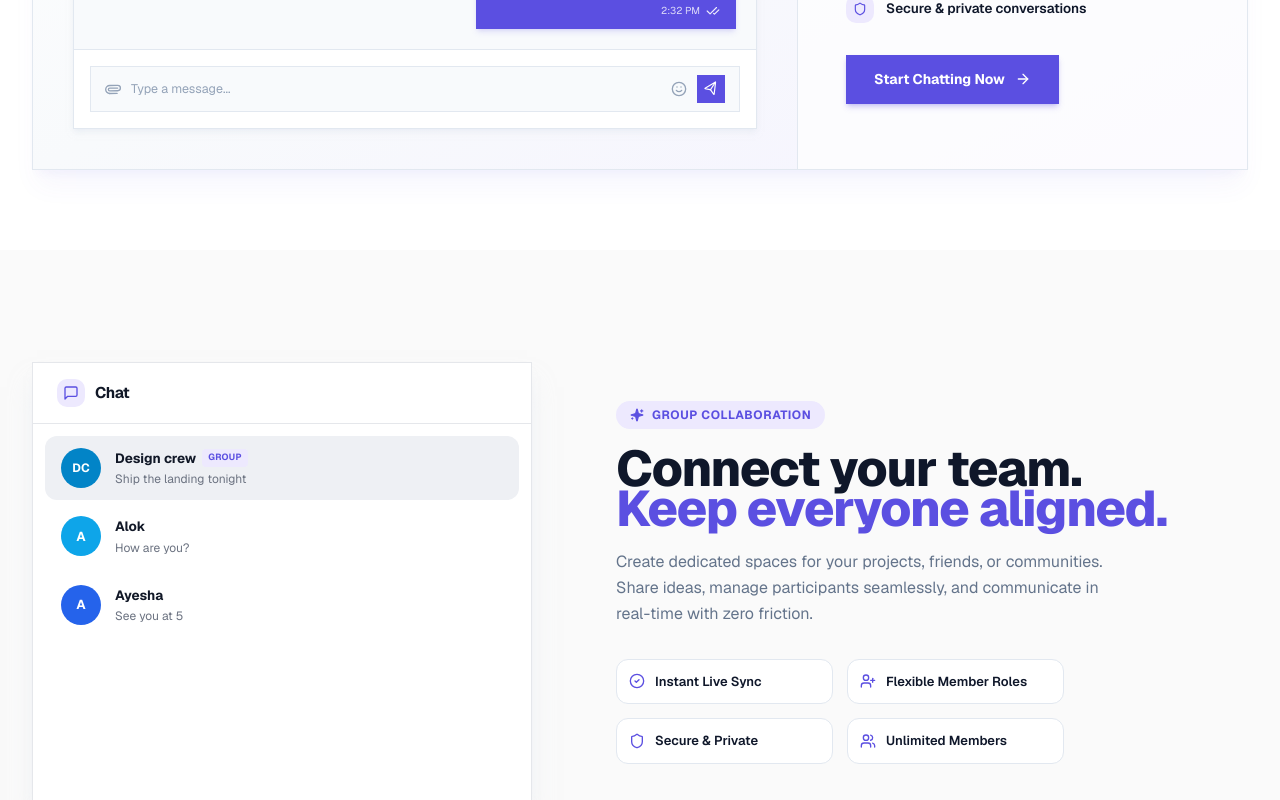
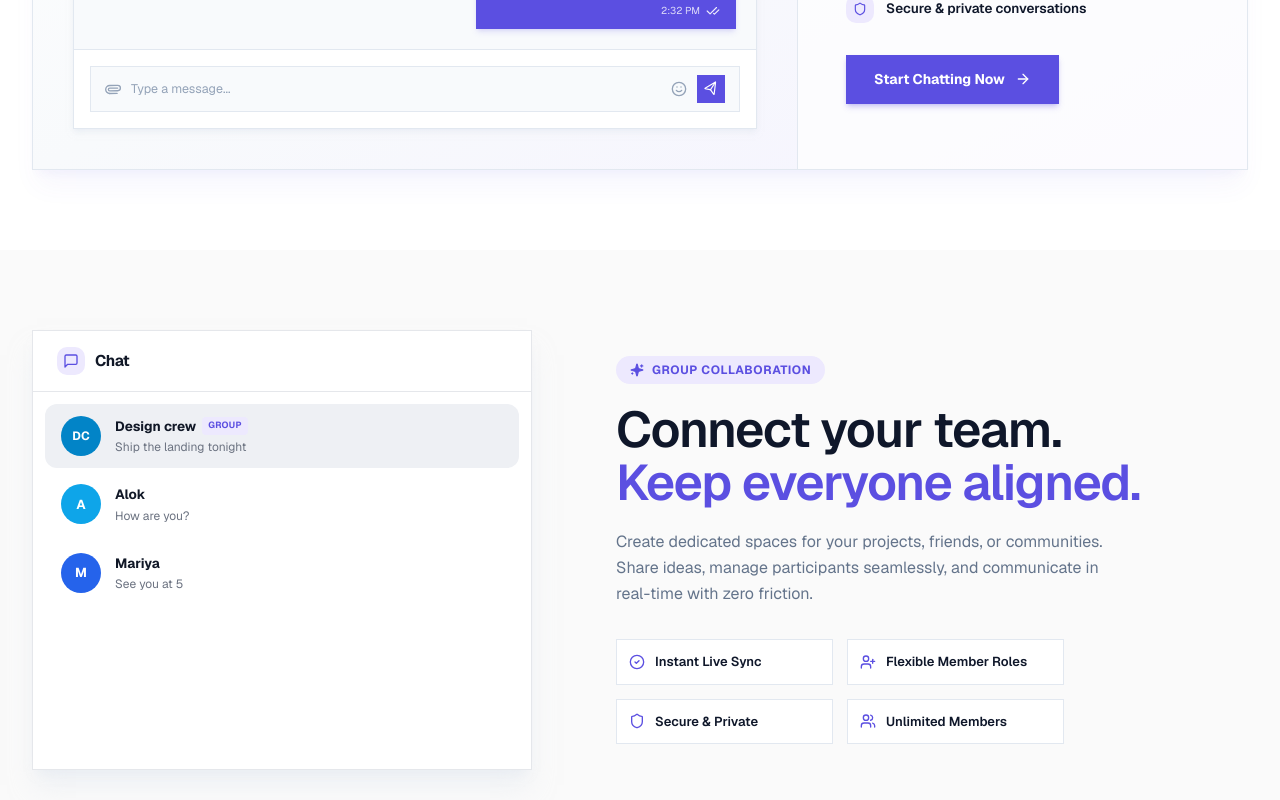
Before and after one commit to Alok4D/chat-app-frontend, a Next.js app: page / in a window 1280 px wide. Shown: the part 2000-2800 px from the top of the page. Built offline with nearby package versions, Linux system fonts and the light colour scheme.

Commit message:
feat: implement landing page components and global styles

```diff
--- a/app/(landing)/_components/ChatPreview.tsx
+++ b/app/(landing)/_components/ChatPreview.tsx
@@ -112,7 +112,7 @@ export const ChatPreview: React.FC = () => {
   }, [hasStarted]);
 
   return (
-    <section ref={sectionRef} id="preview" className="py-14 md:py-20 bg-white select-none">
+    <section ref={sectionRef} id="preview" className="py-14 md:py-20 bg-white select-none scroll-mt-10">
       <div className="max-w-7xl mx-auto px-4 sm:px-6 lg:px-8">
 
         {/* ── Main Container (Light, Modern, Seamless with project color palette) ── */}
--- a/app/(landing)/_components/Footer.tsx
+++ b/app/(landing)/_components/Footer.tsx
@@ -19,7 +19,7 @@ export const Footer: React.FC = () => {
             <Link href={ROUTES.HOME} className="flex items-center gap-3 mb-5 group">
               <div className="h-10 px-2.5 py-1 flex items-center justify-center shadow-md group-hover:scale-105 transition-transform">
                  <Image
-                         src="/logo/nav-logo.png"
+                         src="/logo/footer-logo.png"
                          alt="Chatter logo"
                          width={150}
                          height={44}
--- a/app/(landing)/_components/GroupShowcase.tsx
+++ b/app/(landing)/_components/GroupShowcase.tsx
@@ -5,12 +5,12 @@ import { MessageSquare, Sparkles, CheckCircle2, UserPlus, Shield, Users } from "
 
 export const GroupShowcase: React.FC = () => {
   return (
-    <section className="py-16 md:py-24 xl:py-28 bg-[#FAFAFA] relative overflow-hidden select-none">
+    <section className="py-16 md:py-20 xl:py-20 bg-[#FAFAFA] relative overflow-hidden">
       <div className="relative max-w-7xl mx-auto px-4 sm:px-6 lg:px-8">
         <div className="grid grid-cols-1 lg:grid-cols-12 gap-8 lg:gap-6 xl:gap-8 items-center">
 
-          {/* ── Left Column: Chat Sidebar Mockup Card ── */}
-          <div className="lg:col-span-6 flex items-center justify-center lg:justify-start">
+          {/* ── Left Column: Chat Sidebar Mockup Card (Pushed to bottom on mobile: order-2) ── */}
+          <div className="lg:col-span-6 flex items-center justify-center lg:justify-start order-2 lg:order-1">
             <div className="w-full max-w-[440px] xl:max-w-[500px] bg-white border border-[#E5E7EB] rounded-none shadow-xl shadow-slate-200/50 flex flex-col h-[420px] xl:h-[440px]">
 
               {/* Header */}
@@ -65,11 +65,11 @@ export const GroupShowcase: React.FC = () => {
                 <div className="flex items-center gap-3 xl:gap-3.5 px-3.5 xl:px-4 py-3 hover:bg-[#F9FAFB] rounded-lg transition-all cursor-pointer">
                   {/* Avatar: Blue Circle with A */}
                   <div className="w-10 h-10 rounded-full bg-[#2563EB] text-white flex items-center justify-center text-[13px] font-bold shrink-0 shadow-2xs">
-                    A
+                    M
                   </div>
                   <div className="min-w-0 flex-1">
                     <h4 className="text-[13.5px] font-bold text-[#111827] truncate">
-                      Ayesha
+                      Mariya
                     </h4>
                     <p className="text-[12px] text-[#6B7280] truncate mt-0.5">
                       See you at 5
@@ -82,8 +82,8 @@ export const GroupShowcase: React.FC = () => {
             </div>
           </div>
 
-          {/* ── Right Column: Text & Content (Responsive on Laptop 1024px & Desktop 1280px+) ── */}
-          <div className="lg:col-span-6 text-left lg:pl-2 xl:pl-0 xl:-ml-10">
+          {/* ── Right Column: Text & Content (Placed on top on mobile: order-1) ── */}
+          <div className="lg:col-span-6 text-center lg:text-left flex flex-col items-center lg:items-start lg:pl-2 xl:pl-0 xl:-ml-10 order-1 lg:order-2">
             {/* Tag Badge */}
             <div className="inline-flex items-center gap-2 px-3.5 py-1.5 rounded-full bg-[#EDE9FE] text-[#5B4FE1] text-xs font-bold uppercase tracking-wider mb-4 xl:mb-5 shadow-2xs">
               <Sparkles className="w-3.5 h-3.5 fill-[#5B4FE1] text-[#5B4FE1]" />
@@ -91,33 +91,33 @@ export const GroupShowcase: React.FC = () => {
             </div>
 
             {/* Headline */}
-            <h2 className="text-3xl sm:text-4xl lg:text-[38px] xl:text-[50px] font-extrabold text-[#0F172A] tracking-tight leading-[1.12] mb-4 xl:mb-5 font-sans">
+            <h2 className="text-3xl sm:text-4xl lg:text-[38px] xl:text-[50px] font-semibold text-[#0F172A] tracking-tight leading-[1.05] lg:leading-[1.05] mb-4 xl:mb-5 font-sans">
               Connect your team. <br />
               <span className="text-[#5B4FE1]">Keep everyone aligned.</span>
             </h2>
 
             {/* Description */}
-            <p className="text-[14.5px] sm:text-[15.5px] xl:text-[16px] text-[#64748B] leading-relaxed max-w-lg mb-6 xl:mb-8">
+            <p className="text-[14.5px] sm:text-[15.5px] xl:text-[16px] text-[#64748B] leading-relaxed max-w-lg mb-6 xl:mb-8 mx-auto lg:mx-0">
               Create dedicated spaces for your projects, friends, or communities. Share ideas, manage participants seamlessly, and communicate in real-time with zero friction.
             </p>
 
             {/* Features Checkpoints */}
-            <div className="grid grid-cols-1 sm:grid-cols-2 lg:grid-cols-2 gap-3 xl:gap-3.5 max-w-md">
-              <div className="flex items-center gap-2.5 p-2.5 xl:p-3 rounded-xl bg-white border border-[#E2E8F0] shadow-2xs">
-                <CheckCircle2 className="w-4 h-4 text-[#5B4FE1] shrink-0" />
-                <span className="text-[12.5px] xl:text-[13px] font-semibold text-[#0F172A]">Instant Live Sync</span>
+            <div className="grid grid-cols-2 gap-2 sm:gap-3 xl:gap-3.5 max-w-md w-full">
+              <div className="flex items-center gap-1.5 sm:gap-2.5 p-2 sm:p-2.5 xl:p-3 rounded-xs bg-white border border-[#E2E8F0] shadow-2xs">
+                <CheckCircle2 className="w-3.5 h-3.5 sm:w-4 sm:h-4 text-[#5B4FE1] shrink-0" />
+                <span className="text-[10.5px] sm:text-[12.5px] xl:text-[13px] font-semibold text-[#0F172A] truncate">Instant Live Sync</span>
               </div>
-              <div className="flex items-center gap-2.5 p-2.5 xl:p-3 rounded-xl bg-white border border-[#E2E8F0] shadow-2xs">
-                <UserPlus className="w-4 h-4 text-[#5B4FE1] shrink-0" />
-                <span className="text-[12.5px] xl:text-[13px] font-semibold text-[#0F172A]">Flexible Member Roles</span>
+              <div className="flex items-center gap-1.5 sm:gap-2.5 p-2 sm:p-2.5 xl:p-3 rounded-xs bg-white border border-[#E2E8F0] shadow-2xs">
+                <UserPlus className="w-3.5 h-3.5 sm:w-4 sm:h-4 text-[#5B4FE1] shrink-0" />
+                <span className="text-[10.5px] sm:text-[12.5px] xl:text-[13px] font-semibold text-[#0F172A] truncate">Flexible Member Roles</span>
               </div>
-              <div className="flex items-center gap-2.5 p-2.5 xl:p-3 rounded-xl bg-white border border-[#E2E8F0] shadow-2xs">
-                <Shield className="w-4 h-4 text-[#5B4FE1] shrink-0" />
-                <span className="text-[12.5px] xl:text-[13px] font-semibold text-[#0F172A]">Secure & Private</span>
+              <div className="flex items-center gap-1.5 sm:gap-2.5 p-2 sm:p-2.5 xl:p-3 rounded-xs bg-white border border-[#E2E8F0] shadow-2xs">
+                <Shield className="w-3.5 h-3.5 sm:w-4 sm:h-4 text-[#5B4FE1] shrink-0" />
+                <span className="text-[10.5px] sm:text-[12.5px] xl:text-[13px] font-semibold text-[#0F172A] truncate">Secure & Private</span>
               </div>
-              <div className="flex items-center gap-2.5 p-2.5 xl:p-3 rounded-xl bg-white border border-[#E2E8F0] shadow-2xs">
-                <Users className="w-4 h-4 text-[#5B4FE1] shrink-0" />
-                <span className="text-[12.5px] xl:text-[13px] font-semibold text-[#0F172A]">Unlimited Members</span>
+              <div className="flex items-center gap-1.5 sm:gap-2.5 p-2 sm:p-2.5 xl:p-3 rounded-xs bg-white border border-[#E2E8F0] shadow-2xs">
+                <Users className="w-3.5 h-3.5 sm:w-4 sm:h-4 text-[#5B4FE1] shrink-0" />
+                <span className="text-[10.5px] sm:text-[12.5px] xl:text-[13px] font-semibold text-[#0F172A] truncate">Unlimited Members</span>
               </div>
             </div>
           </div>
--- a/app/(landing)/_components/HowItWorks.tsx
+++ b/app/(landing)/_components/HowItWorks.tsx
@@ -39,12 +39,12 @@ const STEPS = [
 
 export const HowItWorks: React.FC = () => {
   return (
-    <section id="howit" className="py-16 md:py-20 bg-[#FAFAFA]">
+    <section id="howit" className="py-16 md:py-20 bg-[#FAFAFA] scroll-mt-10">
       <div className="max-w-7xl mx-auto px-4 sm:px-6 lg:px-8">
         {/* Header */}
         <div className="text-center max-w-xl mx-auto mb-14 md:mb-16">
           <h2 className="text-3xl sm:text-4xl lg:text-[40px] font-semibold text-[#0F172A] tracking-tight mb-3 font-sans">
-            How it <span className="text-[#5B4FE1]">works?</span>
+            How it <span className="text-[#5B4FE1]">works</span>
           </h2>
 
           <p className="text-[15px] sm:text-[16px] text-[#64748B] leading-relaxed">
--- a/app/globals.css
+++ b/app/globals.css
@@ -57,20 +57,43 @@ body {
   color: hsl(var(--foreground));
 }
 
-/* ===== CUSTOM SCROLLBAR ===== */
+/* ===== GLOBAL & CUSTOM SCROLLBARS ===== */
+::-webkit-scrollbar {
+  width: 8px;
+  height: 8px;
+}
+::-webkit-scrollbar-track {
+  background: #F8FAFC;
+}
+::-webkit-scrollbar-thumb {
+  background: rgba(91, 79, 225, 0.25); /* Brand violet low opacity */
+  border-radius: 9999px;
+  border: 2px solid #F8FAFC; /* Inner spacing effect */
+}
+::-webkit-scrollbar-thumb:hover {
+  background: rgba(91, 79, 225, 0.5); /* Stronger violet on hover */
+}
+
+/* Firefox Support */
+html {
+  scrollbar-width: thin;
+  scrollbar-color: rgba(91, 79, 225, 0.25) #F8FAFC;
+  scroll-behavior: smooth;
+}
+
 .custom-scrollbar::-webkit-scrollbar {
-  width: 4px;
-  height: 4px;
+  width: 5px;
+  height: 5px;
 }
 .custom-scrollbar::-webkit-scrollbar-track {
   background: transparent;
 }
 .custom-scrollbar::-webkit-scrollbar-thumb {
-  background: rgba(100, 100, 120, 0.25);
+  background: rgba(91, 79, 225, 0.2);
   border-radius: 9999px;
 }
 .custom-scrollbar::-webkit-scrollbar-thumb:hover {
-  background: rgba(100, 100, 120, 0.45);
+  background: rgba(91, 79, 225, 0.4);
 }
 
 /* ===== ANIMATIONS ===== */
```
Also changed, not shown: app/(landing)/_components/CTA.tsx (+5 -5 lines), app/(landing)/_components/Hero.tsx (+6 -6 lines), app/(landing)/_components/Navbar.tsx (+8 -4 lines), public/logo/footer-logo.png (added), 1 other file (tests, documents, lock files or other folders).
